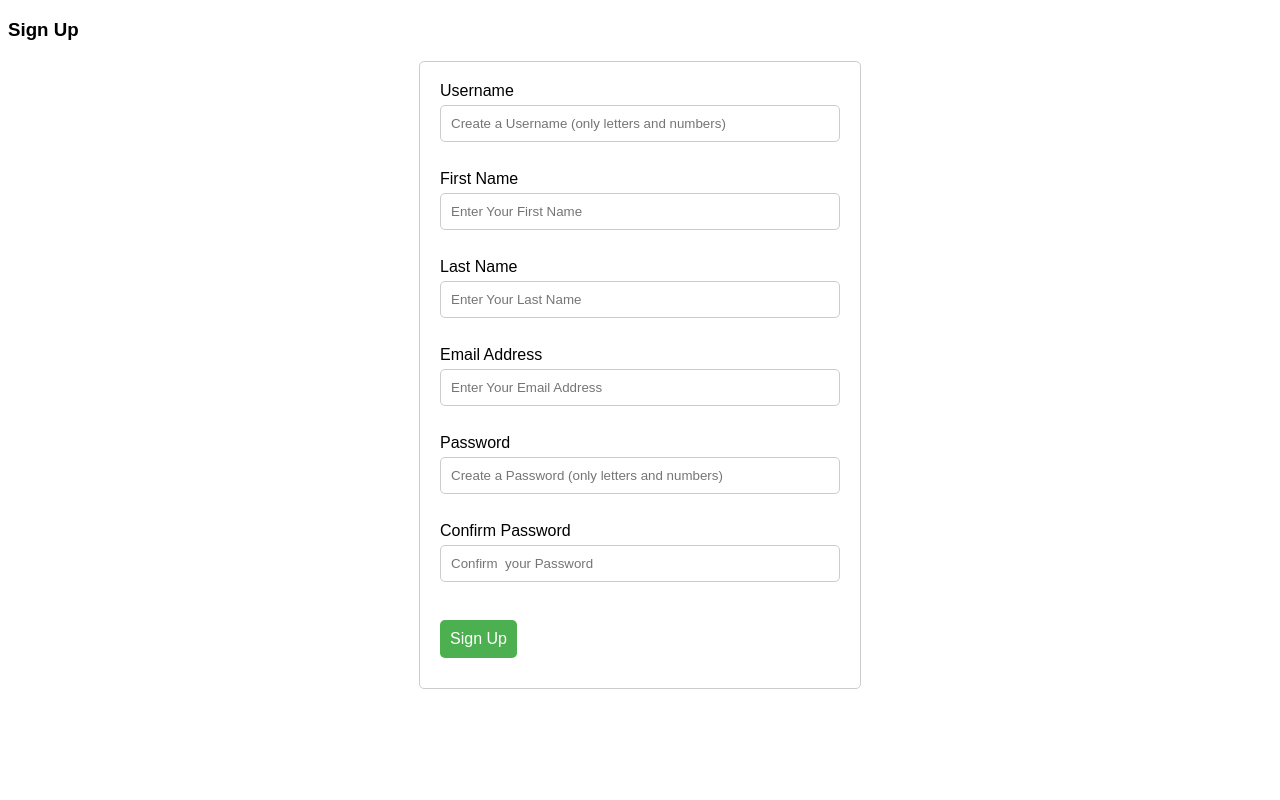
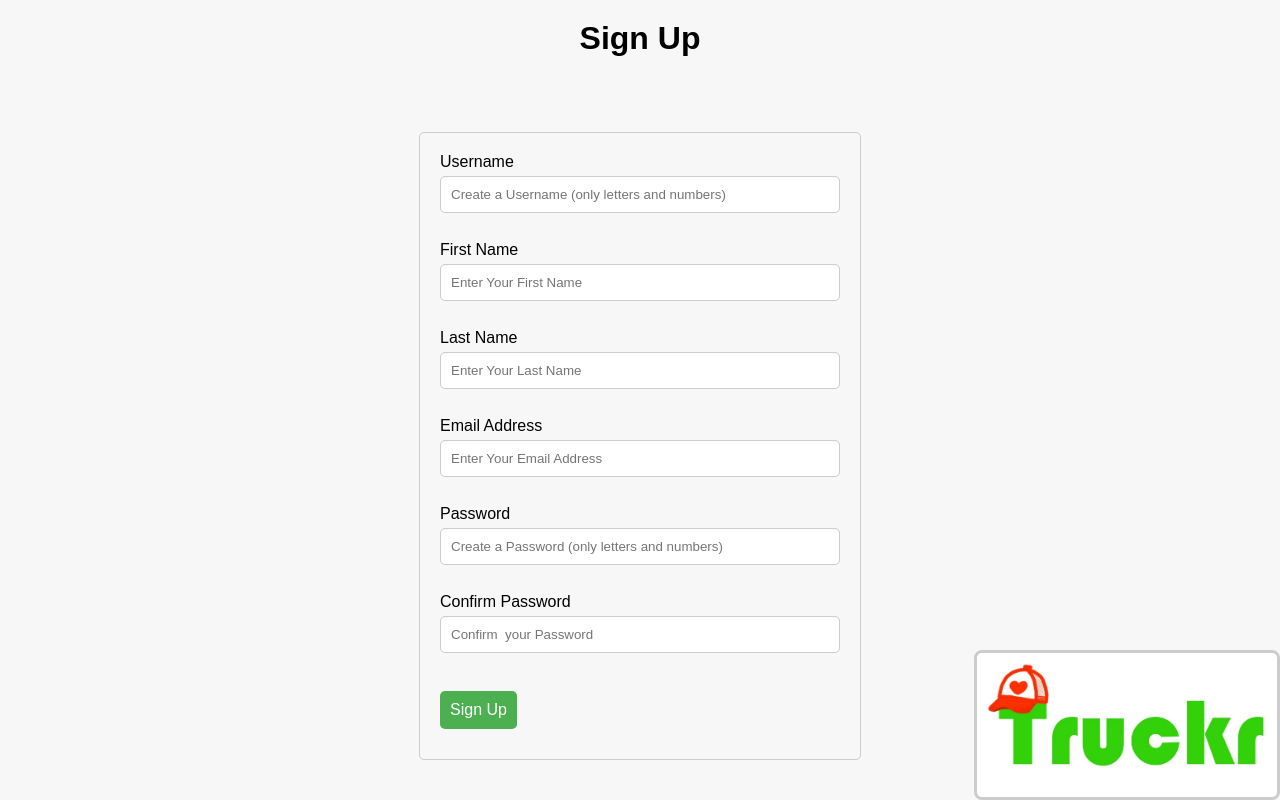
Before and after one commit to StephenP-AL/CS499-group-7, a Django app: template src/seven/truckr/templates/truckr/signup.html in a window 1280 px wide. Run offline with Django 3.2, Linux system fonts and the light colour scheme; the template is opened without the code that fills it, so the values that code supplies are empty.

Commit message:
Attempt 2 and updating GUI

```diff
--- a/src/seven/seven/settings.py
+++ b/src/seven/seven/settings.py
@@ -58,7 +58,7 @@ TEMPLATES = [
     {
         'BACKEND': 'django.template.backends.django.DjangoTemplates',
         #allowes us to use templates for the webpages
-        'DIRS': ['templates'],
+        'DIRS': [BASE_DIR,'templates'],
         'APP_DIRS': True,
         'OPTIONS': {
             'context_processors': [
--- a/src/seven/static/css/style.css
+++ b/src/seven/static/css/style.css
@@ -1,10 +1,77 @@
 
-/*login page*/
+
 
 body {
-    font-family: Arial, sans-serif;
+     font-family: Arial, sans-serif;
+     background-color: #f7f7f7;
+     margin: 0;
+     padding: 0;
   }
 
+  /* Style the welcome message */
+h3 {
+  font-size: 24px;
+  margin-top: 40px;
+}
+/* Style the authenticated user's welcome message */
+h3 + h3 {
+  font-size: 28px;
+  margin-top: 20px;
+}
+/* Style the "successfully logged in" message */
+h4 {
+  font-size: 20px;
+  margin-top: 20px;
+}
+
+/* Style the buttons */
+button {
+  background-color: #4CAF50;
+  border: none;
+  border-radius: 3px;
+  color: #fff;
+  cursor: pointer;
+  font-size: 16px;
+  margin-top: 20px;
+  padding: 10px 20px;
+  text-align: center;
+  text-decoration: none;
+}
+
+
+button:hover {
+  background-color: #3a833c;
+}
+
+/* Style the links inside the buttons */
+button a {
+  color: #fff;
+  text-decoration: none;
+}
+
+button a:hover {
+  color: #fff;
+  text-decoration: none;
+}
+
+/*style the buttons into a container*/
+.button-container {
+  display: flex;
+  flex-direction: column;
+  align-items: center;
+  justify-content: center;
+
+  background-color: #f4f4f4;
+  border: 1px solid #ccc; /* Add a 1-pixel wide solid black border */
+  padding: 20px; /* Add some padding around the container */
+  box-sizing: border-box; /* Include the padding in the container's width and height */
+  max-width: 500px; /* Set a maximum width for the container */
+  margin: 0 auto; /* Center the container horizontally using margin auto */
+  border-radius: 10px; /* Add a 10px border radius to create rounded edges */
+}
+
+
+  /* Sign in/up form*/
   form {
     margin: 20px auto;
     width: 400px;
@@ -73,3 +140,30 @@ body {
     opacity: 0.5;
     cursor: pointer;
   }
+
+  /*for the signin pg*/
+  h5 {
+    font-size: 2em; /* adjust the font size as needed */
+    text-align: center;
+    margin-top: 20px; /* adjust the margin as needed */
+  }
+   /*for the signup pg*/
+  h6 {
+    font-size: 2em; /* adjust the font size as needed */
+    text-align: center;
+    margin-top: 20px; /* adjust the margin as needed */
+  }
+
+  /*for the logo image*/
+  img {
+    width: 300px; /* adjust the width as needed */
+    height:auto; /* adjust the height as needed */
+    display: block; /* make the image a block-level element for easier positioning */
+    margin: 0 auto; /* center the image horizontally */
+    position: absolute;
+    bottom: 0;
+    right: 0;
+    border: 3px solid #ccc;
+    border-radius: 8px;
+
+  }
--- a/src/seven/truckr/templates/truckr/signin.html
+++ b/src/seven/truckr/templates/truckr/signin.html
@@ -14,7 +14,8 @@
   </head>
   <body>
 
-    <h3>Sign Up</h3>
+    <h5>Sign In</h5>
+    <img src="{% static 'img/TruckrLogo.jpg' %}" alt="An image">
     <!--A form to create a new account-->
     <form action="/signin" method="post">
         {% csrf_token %}
--- a/src/seven/truckr/templates/truckr/signup.html
+++ b/src/seven/truckr/templates/truckr/signup.html
@@ -14,7 +14,8 @@
   </head>
   <body>
 
-    <h3>Sign Up</h3>
+    <h6>Sign Up</h6>
+    <img src="{% static 'img/TruckrLogo.jpg' %}" alt="An image">
     <!--A form to create a new account-->
     <form action="/signup" method="post">
         {% csrf_token %}
```
Also changed, not shown: src/seven/truckr/templates/truckr/index.html (+14 -8 lines), src/seven/db.sqlite3, src/seven/static/img/TruckrLogo.jpg (added).
